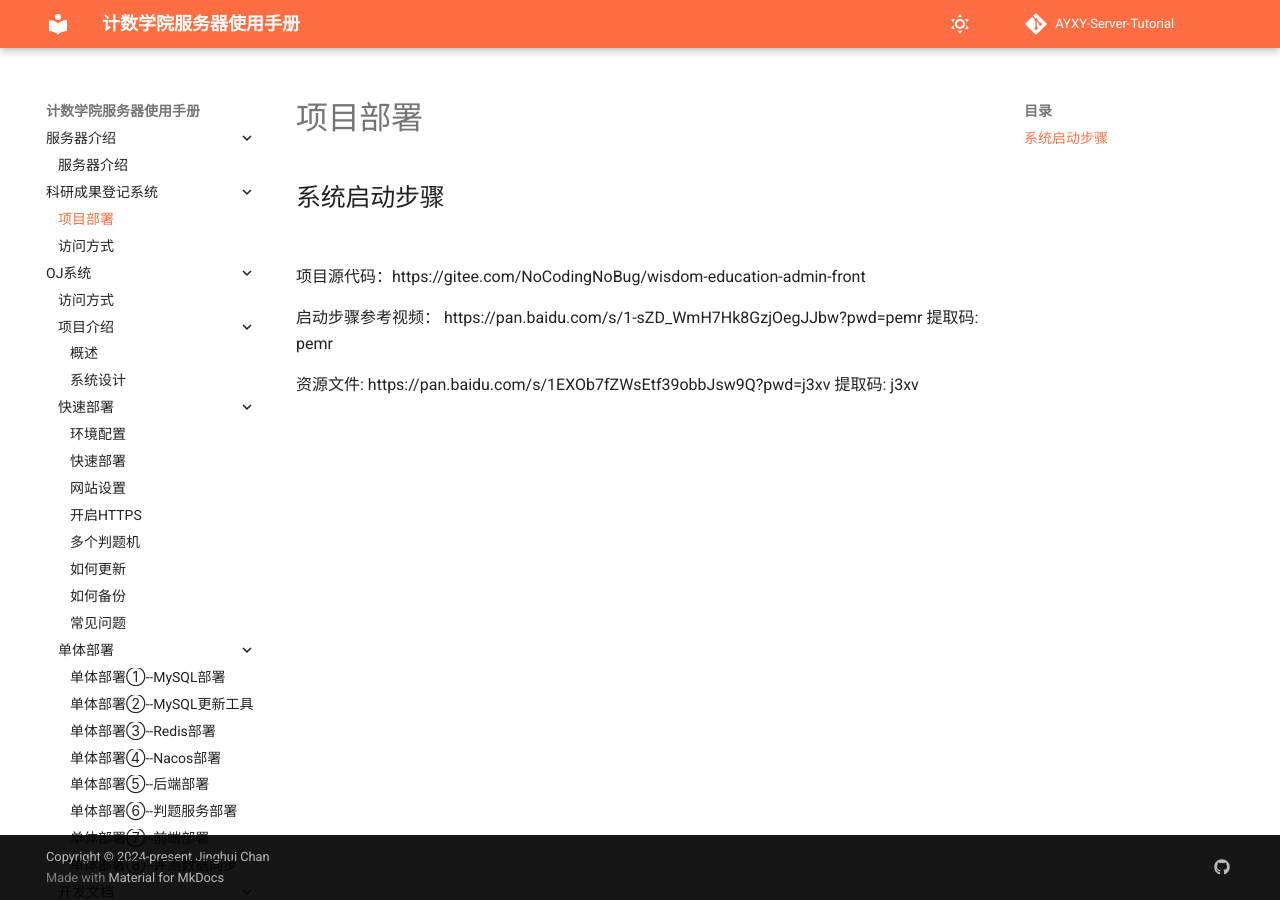
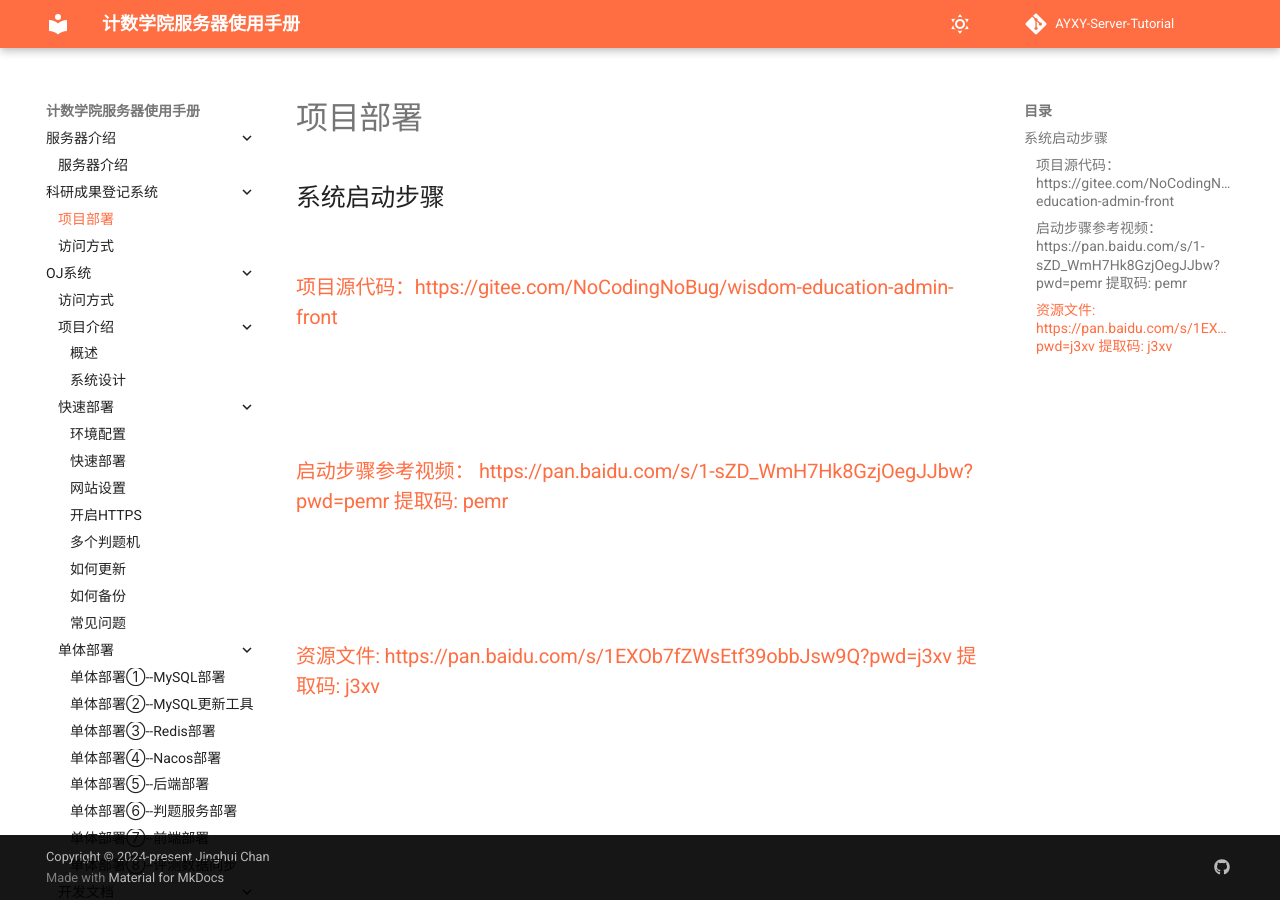
Before and after one commit to JinghuiChan/AYXY-Server-Tutorail, an MkDocs documentation site: the page built from docs/科研成果登记系统/系统启动步骤.md, in a window 1280 px wide. Built offline with MkDocs 1.6.1 and Material for MkDocs 9.7.7, drawn with Linux system fonts in a browser that asks for light colours; comment, search, counter and statistics services are not loaded.

Commit message:
20250305

```diff
--- a/docs/科研成果登记系统/系统启动步骤.md
+++ b/docs/科研成果登记系统/系统启动步骤.md
@@ -1,7 +1,9 @@
 ## 系统启动步骤
 <hr style="border:3px; color: red"/>
-项目源代码：https://gitee.com/NoCodingNoBug/wisdom-education-admin-front
 
-启动步骤参考视频： https://pan.baidu.com/s/1-sZD_WmH7Hk8GzjOegJJbw?pwd=pemr 提取码: pemr
+### [项目源代码：https://gitee.com/NoCodingNoBug/wisdom-education-admin-front](https://gitee.com/NoCodingNoBug/wisdom-education-admin-front)
+<br><br><br>
 
-资源文件: https://pan.baidu.com/s/1EXOb7fZWsEtf39obbJsw9Q?pwd=j3xv 提取码: j3xv
+### [启动步骤参考视频： https://pan.baidu.com/s/1-sZD_WmH7Hk8GzjOegJJbw?pwd=pemr 提取码: pemr](https://pan.baidu.com/s/1-sZD_WmH7Hk8GzjOegJJbw?pwd=pemr)
+<br><br><br>
+### [资源文件: https://pan.baidu.com/s/1EXOb7fZWsEtf39obbJsw9Q?pwd=j3xv 提取码: j3xv](https://pan.baidu.com/s/1EXOb7fZWsEtf39obbJsw9Q?pwd=j3xv)
```
Also changed, not shown: docs/科研成果登记系统/访问方式.md (+1 -1 lines).
